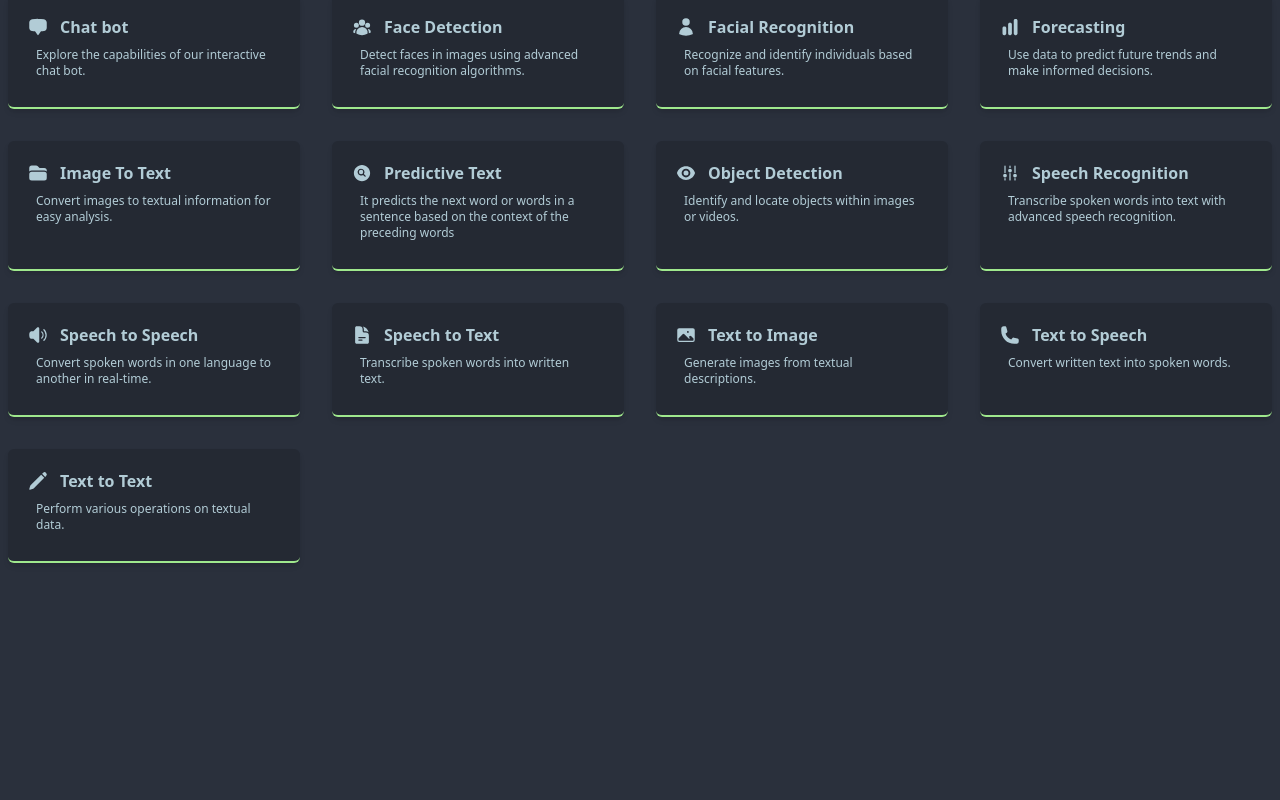
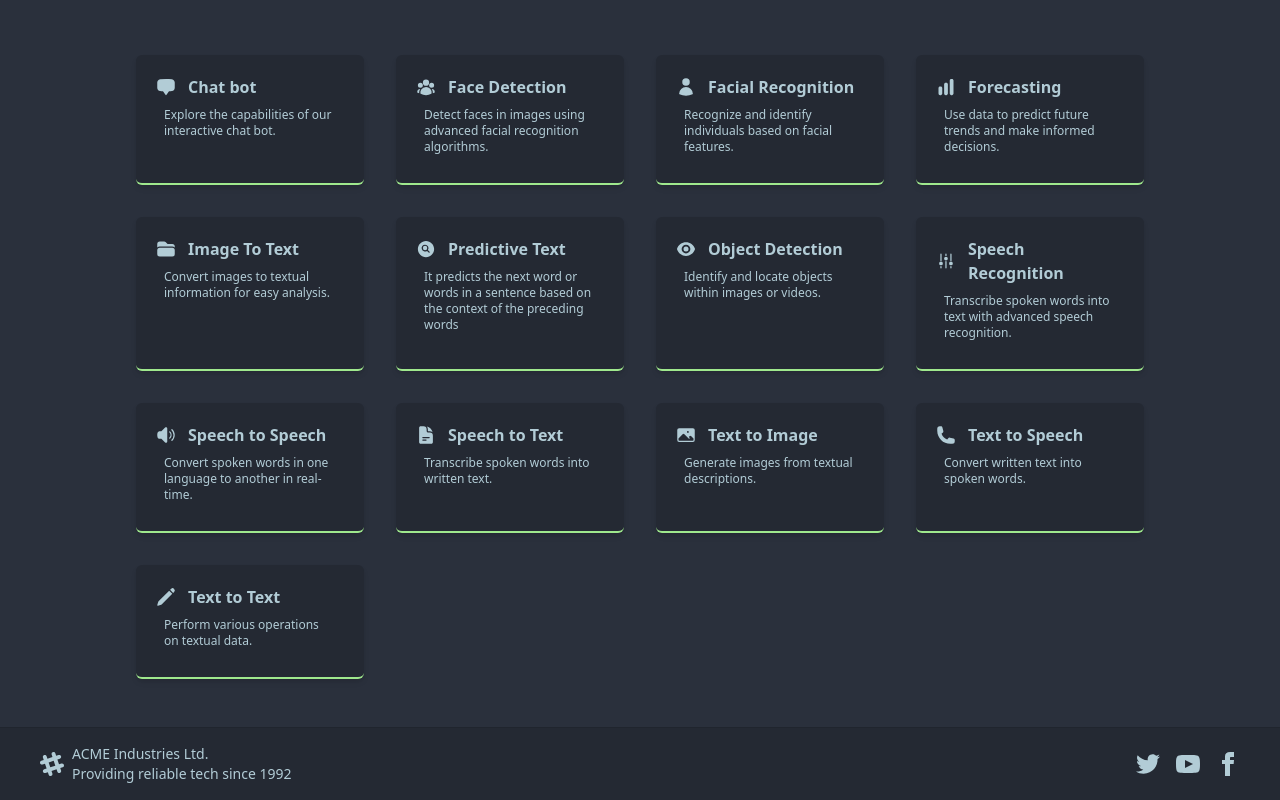
Before and after one commit to zalven-official/Decentralized-AI, a Vue app: page / in a window 1280 px wide. Shown: the part 273-1073 px from the top of the page. Before the commit the page ends 940 px from the top, so only its background shows below. Built offline with nearby package versions, Linux system fonts and the light colour scheme; what vue-query would draw is missing.

Commit message:
adding style home

```diff
--- a/src/App.vue
+++ b/src/App.vue
@@ -2,7 +2,12 @@
   <div data-theme="dim">
     <Drawer />
     <Navbar />
-    <RouterView />
+    <div class="flex min-h-screen w-full justify-center p-0 lg:p-10">
+      <div class="max-w-5xl">
+        <RouterView />
+      </div>
+    </div>
+    <Footer />
   </div>
 </template>
 
@@ -10,4 +15,5 @@
 import { RouterView } from 'vue-router';
 import Navbar from '@/components/common/Navbar.vue';
 import Drawer from '@/components/common/Drawer.vue';
+import Footer from '@/components/common/Footer.vue';
 </script>
--- /dev/null
+++ b/src/components/common/Footer.vue
@@ -0,0 +1,15 @@
+<template>
+  <footer class="footer px-10 py-4 border-t bg-base-200 text-base-content border-base-300">
+  <aside class="items-center grid-flow-col">
+    <svg width="24" height="24" viewBox="0 0 24 24" xmlns="http://www.w3.org/2000/svg" fill-rule="evenodd" clip-rule="evenodd" class="fill-current"><path d="M22.672 15.226l-2.432.811.841 2.515c.33 1.019-.209 2.127-1.23 2.456-1.15.325-2.148-.321-2.463-1.226l-.84-2.518-5.013 1.677.84 2.517c.391 1.203-.434 2.542-1.831 2.542-.88 0-1.601-.564-1.86-1.314l-.842-2.516-2.431.809c-1.135.328-2.145-.317-2.463-1.229-.329-1.018.211-2.127 1.231-2.456l2.432-.809-1.621-4.823-2.432.808c-1.355.384-2.558-.59-2.558-1.839 0-.817.509-1.582 1.327-1.846l2.433-.809-.842-2.515c-.33-1.02.211-2.129 1.232-2.458 1.02-.329 2.13.209 2.461 1.229l.842 2.515 5.011-1.677-.839-2.517c-.403-1.238.484-2.553 1.843-2.553.819 0 1.585.509 1.85 1.326l.841 2.517 2.431-.81c1.02-.33 2.131.211 2.461 1.229.332 1.018-.21 2.126-1.23 2.456l-2.433.809 1.622 4.823 2.433-.809c1.242-.401 2.557.484 2.557 1.838 0 .819-.51 1.583-1.328 1.847m-8.992-6.428l-5.01 1.675 1.619 4.828 5.011-1.674-1.62-4.829z"></path></svg>
+    <p>ACME Industries Ltd. <br>Providing reliable tech since 1992</p>
+  </aside>
+  <nav class="md:place-self-center md:justify-self-end">
+    <div class="grid grid-flow-col gap-4">
+      <a><svg xmlns="http://www.w3.org/2000/svg" width="24" height="24" viewBox="0 0 24 24" class="fill-current"><path d="M24 4.557c-.883.392-1.832.656-2.828.775 1.017-.609 1.798-1.574 2.165-2.724-.951.564-2.005.974-3.127 1.195-.897-.957-2.178-1.555-3.594-1.555-3.179 0-5.515 2.966-4.797 6.045-4.091-.205-7.719-2.165-10.148-5.144-1.29 2.213-.669 5.108 1.523 6.574-.806-.026-1.566-.247-2.229-.616-.054 2.281 1.581 4.415 3.949 4.89-.693.188-1.452.232-2.224.084.626 1.956 2.444 3.379 4.6 3.419-2.07 1.623-4.678 2.348-7.29 2.04 2.179 1.397 4.768 2.212 7.548 2.212 9.142 0 14.307-7.721 13.995-14.646.962-.695 1.797-1.562 2.457-2.549z"></path></svg></a>
+      <a><svg xmlns="http://www.w3.org/2000/svg" width="24" height="24" viewBox="0 0 24 24" class="fill-current"><path d="M19.615 3.184c-3.604-.246-11.631-.245-15.23 0-3.897.266-4.356 2.62-4.385 8.816.029 6.185.484 8.549 4.385 8.816 3.6.245 11.626.246 15.23 0 3.897-.266 4.356-2.62 4.385-8.816-.029-6.185-.484-8.549-4.385-8.816zm-10.615 12.816v-8l8 3.993-8 4.007z"></path></svg></a>
+      <a><svg xmlns="http://www.w3.org/2000/svg" width="24" height="24" viewBox="0 0 24 24" class="fill-current"><path d="M9 8h-3v4h3v12h5v-12h3.642l.358-4h-4v-1.667c0-.955.192-1.333 1.115-1.333h2.885v-5h-3.808c-3.596 0-5.192 1.583-5.192 4.615v3.385z"></path></svg></a>
+    </div>
+  </nav>
+</footer>
+</template>
--- a/src/pages/Home.vue
+++ b/src/pages/Home.vue
@@ -1,11 +1,11 @@
 <template>
-  <div class="pb-24 flex  flex-col content-center items-center">
-    <div class="container mx-auto my-10 px-28 text-center">
+  <div >
+    <div class="container mx-auto my-10 px-5 md:px-28 text-center">
       <p class="text-2xl">
         <span class="font-bold text-primary hover:text-secondary">Decentralized AI </span>
         Processing in JavaScript
       </p>
-      <p class="p-3 text-sm font-thin">
+      <p class="p-0 sm:p-3 text-sm font-thin">
         This project in the landscape of AI development by enabling seamless, local execution of powerful machine learning
         models directly within the browser, without the need for external API keys or endpoints. This open-source project
         harnesses the capabilities of ONNX (Open Neural Network Exchange), TensorFlow.js, Web Assembly to bring cutting-edge
```
